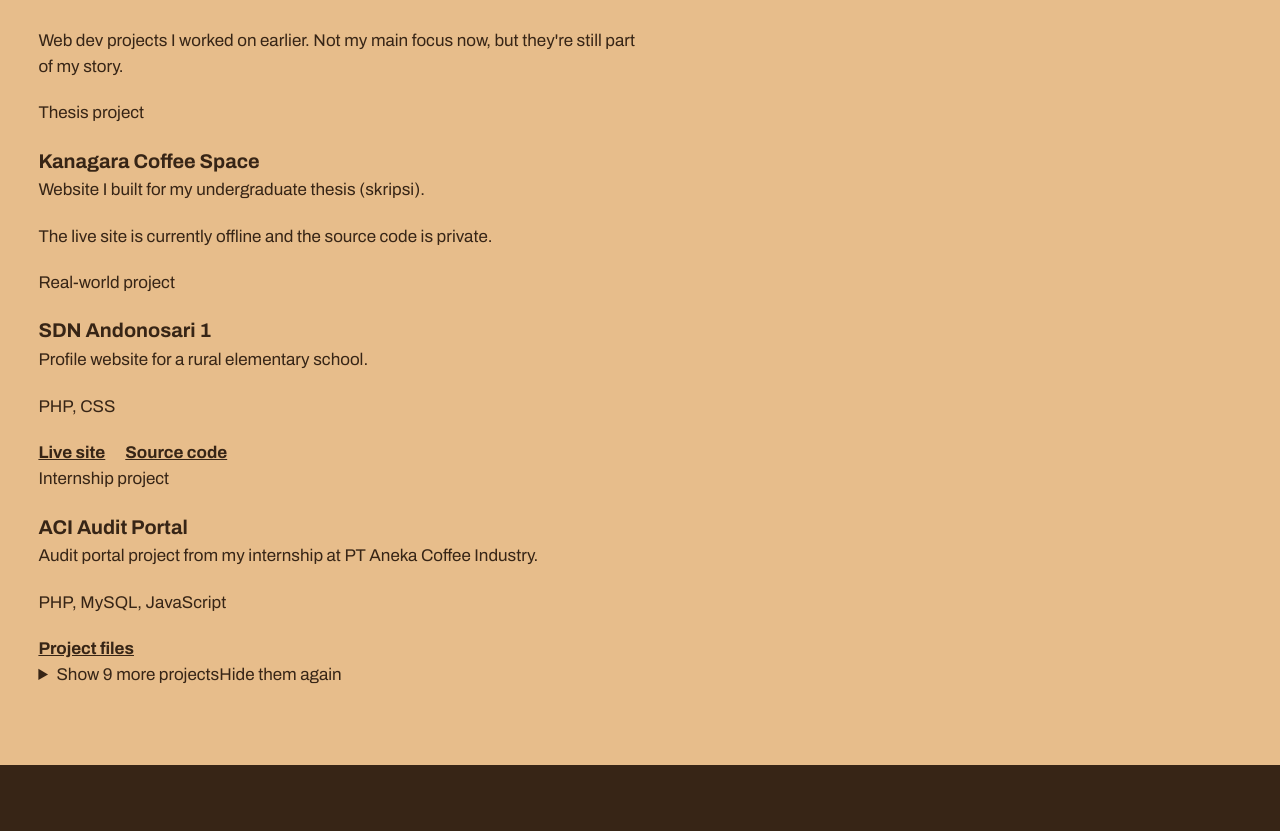
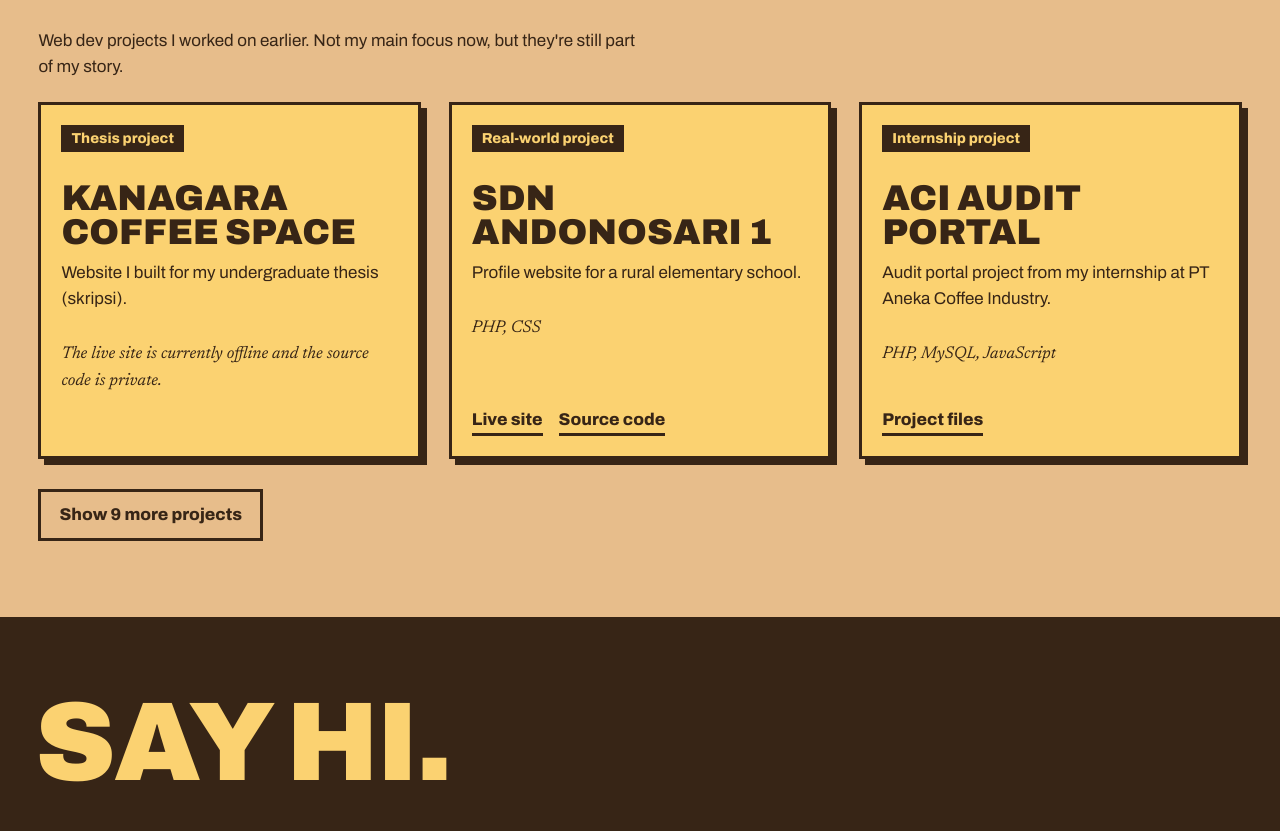
Before and after one commit to notyuebutyue/portfolio, a website: page index.html in a window 1280 px wide. Shown: the part 3699-4530 px from the top of the page. Drawn offline with Linux system fonts and the light colour scheme.

Commit message:
Update style.css

```diff
--- a/style.css
+++ b/style.css
@@ -260,3 +260,19 @@ section{padding:clamp(36px,6vw,76px) 0}
 .cases .pager button:hover,.cases .pager button[aria-current=page]{background:var(--lemon);color:var(--sea)}
 .d-sec .pager{color:var(--ink)}
 .d-sec .pager button:hover,.d-sec .pager button[aria-current=page]{background:var(--ink);color:var(--lemon)}
+
+/* featured archive projects */
+.feat{display:grid;grid-template-columns:repeat(3,minmax(0,1fr));gap:clamp(16px,2.4vw,28px);margin:22px 0 30px}
+.fcard{background:var(--lemon);border:3px solid var(--ink);box-shadow:6px 6px 0 var(--ink);padding:20px;display:flex;flex-direction:column;gap:10px}
+.fcard .tg{font-weight:800;font-size:.9rem;background:var(--ink);color:var(--lemon);align-self:flex-start;padding:2px 10px}
+.fcard h3{font-weight:900;font-variation-settings:"wdth" 62;text-transform:uppercase;font-size:clamp(1.7rem,2.8vw,2.3rem);line-height:.95}
+.fcard .stack,.fcard .off{font-family:var(--serif);font-style:italic}
+.fcard .links{display:flex;gap:16px;flex-wrap:wrap;margin-top:auto;padding-top:8px}
+.fcard .links a{font-weight:800;border-bottom:3px solid currentColor;text-decoration:none}
+.fcard .links a:hover{background:var(--ink);color:var(--lemon)}
+.more summary{cursor:pointer;list-style:none;display:inline-block;font-weight:800;padding:10px 18px;border:3px solid var(--ink)}
+.more summary::-webkit-details-marker{display:none}
+.more summary:hover{background:var(--ink);color:var(--honey)}
+.more .t2{display:none}.more[open] .t1{display:none}.more[open] .t2{display:inline}
+.more ul{margin-top:18px}
+@media(max-width:900px){.feat{grid-template-columns:1fr}}
```
